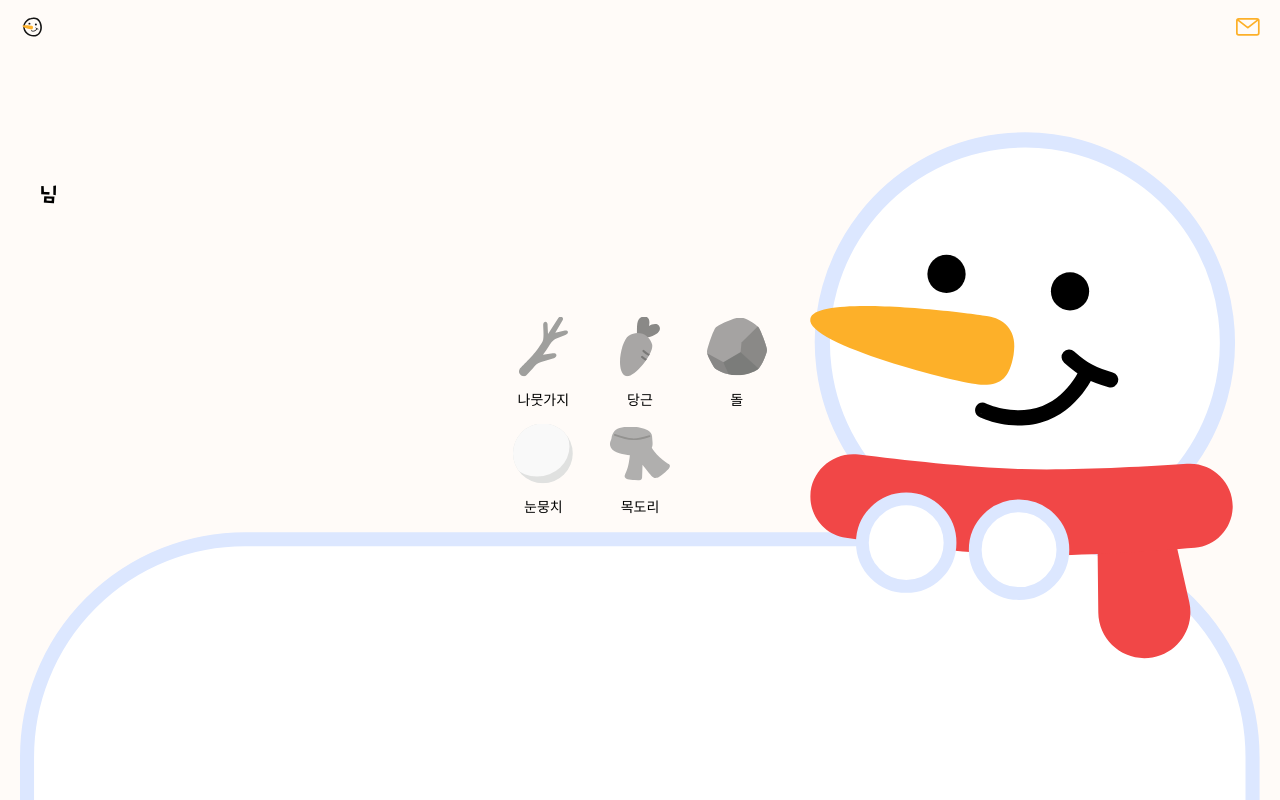
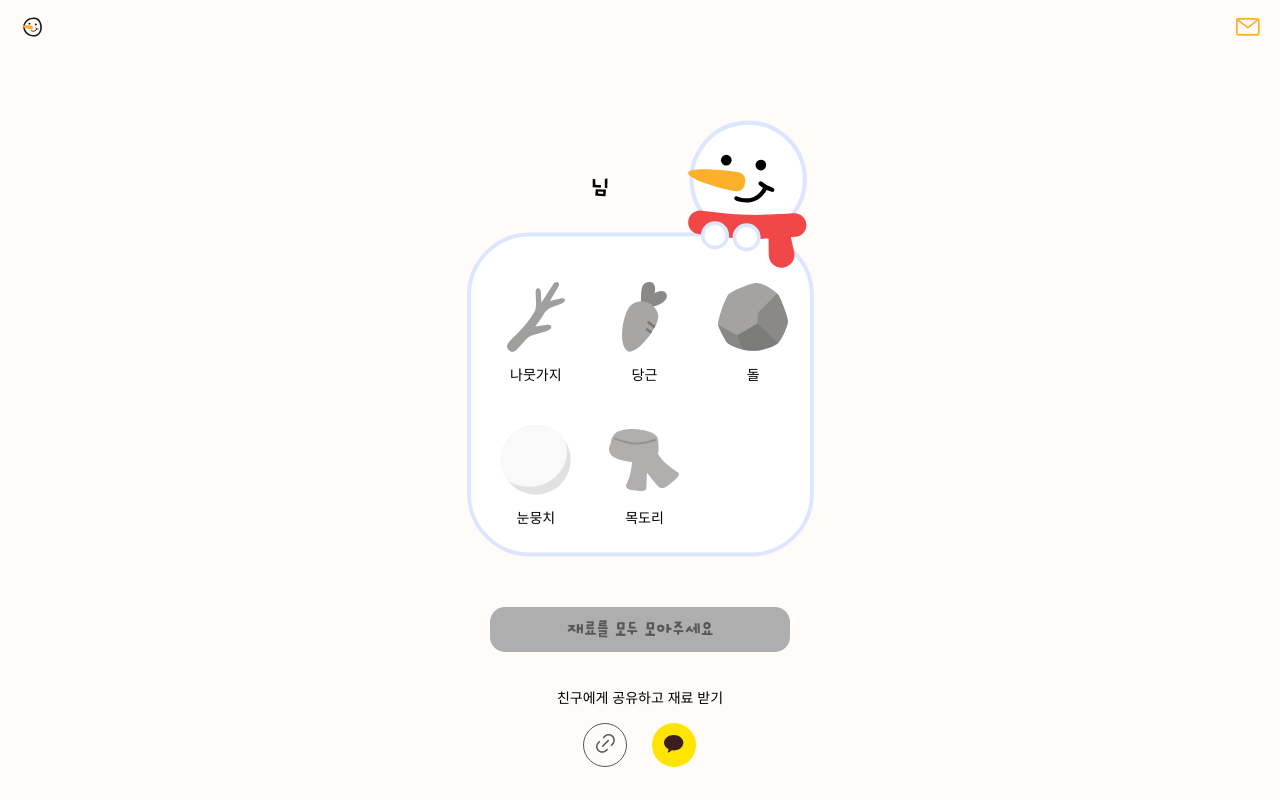
Before and after one commit to Ureca3rd-FE/moong-FE, a React (Vite) app: page / in a window 1280 px wide. Shown: the top 800 px of the page. Built offline with nearby package versions, Linux system fonts and the light colour scheme; no server answers; a web font is replaced by a local one.

Commit message:
[feat] 홈 화면 앱뷰 수정

```diff
--- a/src/pages/MyHome.tsx
+++ b/src/pages/MyHome.tsx
@@ -63,6 +63,7 @@
 
       <div className="my-home__content">
         <div className="my-home__home-group">
+          <IngredientGroup />
           <div className="my-home__user-section">
             <h1 className="my-home__user-name">
               {userInfo?.nickname}<span className="my-home__user-name-suffix">님</span>
@@ -71,7 +72,7 @@
         </div>
       </div>
 
-      <IngredientGroup />
+
 
       <div className="my-home__actions">
         <Button type = {IngredientsAvailable ? "large" : "disabled"}
--- a/src/style/home.scss
+++ b/src/style/home.scss
@@ -3,7 +3,6 @@
 @use './global/align.scss' as *;
 
 .my-home {
-  // min-height: 100vh;
   background-color: $color-background;
   padding: 15px 20px 40px;
   display: flex;
@@ -44,13 +43,11 @@
 
   &__user-section {
     position: absolute;
-    top: 98px;
-    left: 0;
+    top: 91px;
+    margin-left: -80px;
     display: flex;
     align-items: center;
     justify-content: flex-start;
-    width: 100%;
-    padding-left: 20px;
     z-index: 10;
   }
 
@@ -162,8 +159,8 @@
     //flex: 1;
 
     &-svg {
-      width: 100%;
-      max-width: 100%;
+      width: 347px;
+      max-width: 444px;
       height: auto;
       display: block;
       margin: 0 auto;
@@ -172,17 +169,15 @@
 
   &__ingredients {
     position: absolute;
-    top: 52%;
-    left: 50%;
-    transform: translate(-50%, -50%);
-    width: 70%;
-    max-width: 280px;
+    width: 296px;
+    height: 265px;
+    margin-top: 136px;
+    margin-left: 9px;
     display: grid;
     grid-template-columns: repeat(3, 1fr);
     grid-template-rows: repeat(2, 1fr);
-    gap: 15px 10px;
-    z-index: 5;
-    padding: 20px;
+    gap: 21px 30px;
+
   }
 
   &__ingredient-item {
@@ -193,8 +188,8 @@
     gap: 8px;
 
     img {
-      width: 60px;
-      height: 60px;
+      width: 70px;
+      height: 70px;
       object-fit: contain;
     }
 
```
